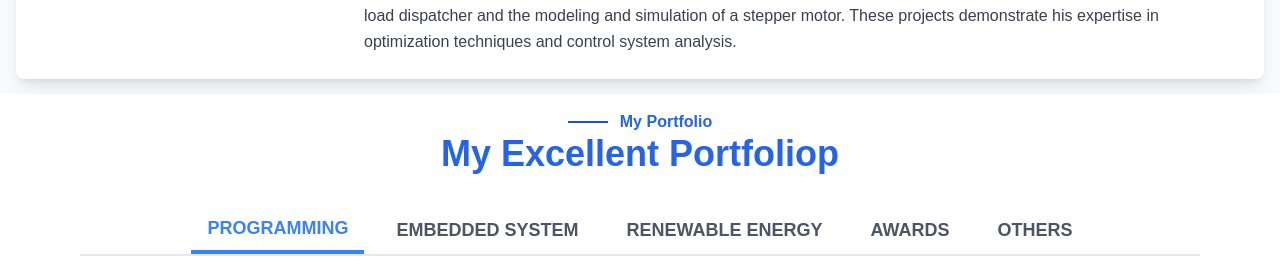
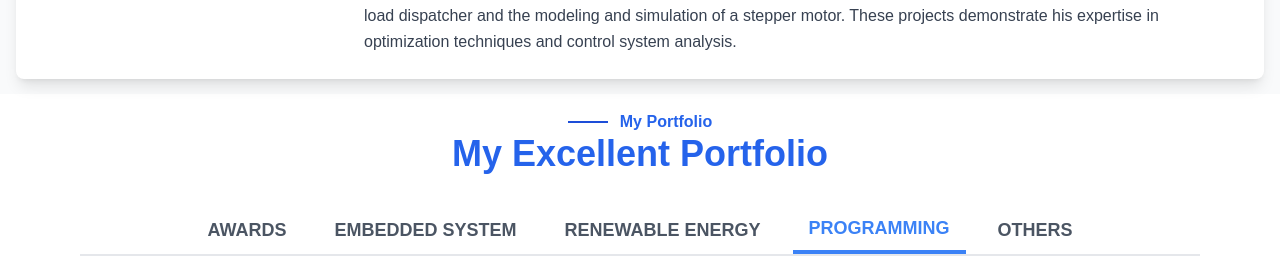
Before and after one commit to Marylin2000/ioayobami, a React (Vite) app: page / in a window 1280 px wide. Shown: the part 2283-2561 px from the top of the page. Built offline with nearby package versions, Linux system fonts and the light colour scheme; no server answers; the database is empty.

Commit message:
final commit

```diff
--- a/src/components/Tabs.jsx
+++ b/src/components/Tabs.jsx
@@ -2,7 +2,7 @@ import React, { useState } from 'react';
 import { portfolioItems } from '../constants/images';
 import Lightbox from './LightBox';
 
-const categories = ["PROGRAMMING", "EMBEDDED SYSTEM", "RENEWABLE ENERGY", "AWARDS", "OTHERS"];
+const categories = ["AWARDS", "EMBEDDED SYSTEM", "RENEWABLE ENERGY", "PROGRAMMING", "OTHERS"];
 
 const PortfolioTabs = () => {
   const [activeTab, setActiveTab] = useState("PROGRAMMING");
--- a/src/pages/Home.jsx
+++ b/src/pages/Home.jsx
@@ -190,7 +190,7 @@ const Home = () => {
             <p className="text-blue-600 font-bold">My Portfolio</p>
           </div>
           <p className="text-4xl font-bold text-blue-600">
-            My Excellent Portfoliop
+            My Excellent Portfolio
           </p>
         </div>
 
```
